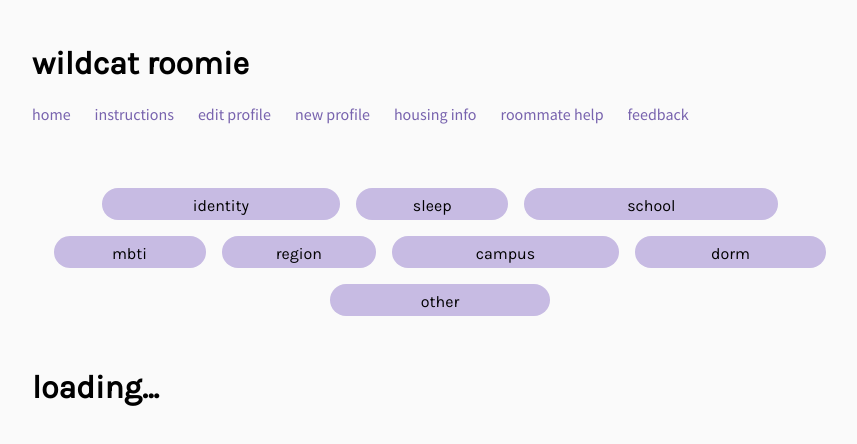
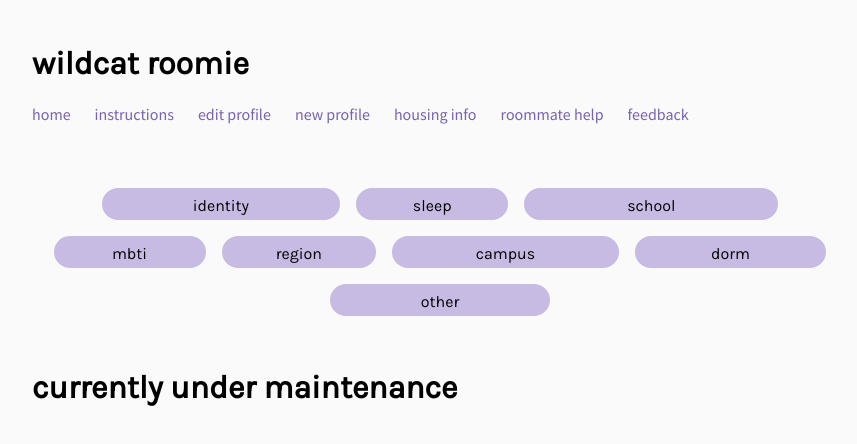
Before and after one commit to rachellin/wildcat-roomie, a React (Create React App) app in the folder client/: page /instructions in a window 1280 px wide. Shown: the top 444 px of the page, without its empty margins (192-1049 px from the left). Built offline with nearby package versions, Linux system fonts and the light colour scheme; no server answers.

Commit message:
under maintenance

```diff
--- a/client/src/ProfileContainer.js
+++ b/client/src/ProfileContainer.js
@@ -178,7 +178,7 @@ export class ProfileContainer extends React.Component {
                 filters={this.state.filters}
                 colors={this.state.filterColors}
             />
-            <h1>loading...</h1>
+            <h1>currently under maintenance</h1>
             </>
         );
 
```
